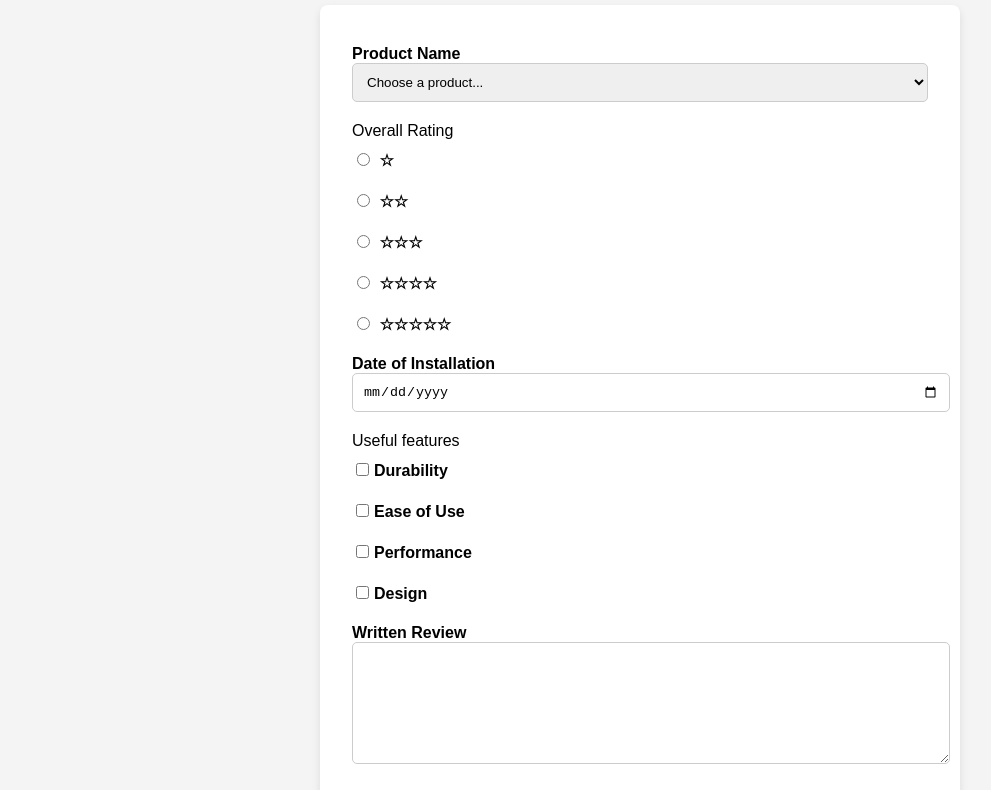
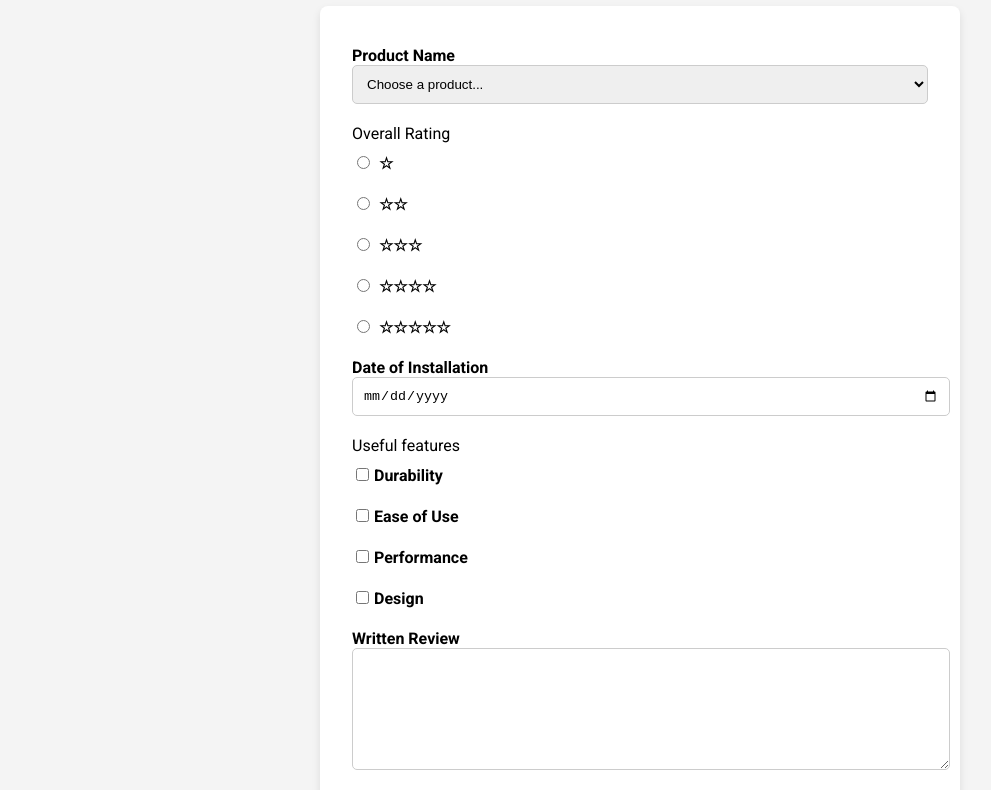
Before and after one commit to Wildstar7/wdd131, a plain HTML site: page form.html in a window 1280 px wide. Shown: the part 95-885 px from the top of the page, without its empty margins (0-991 px from the left). Drawn offline with Linux system fonts and the light colour scheme.

Commit message:
Added font to review assignment

```diff
--- a/form.html
+++ b/form.html
@@ -9,6 +9,9 @@
     <link rel="stylesheet" href="styles/review-form.css">
     <script src="scripts/form.js" defer></script>
     <script src="scripts/getdates.js" defer></script>
+    <link rel="preconnect" href="https://fonts.googleapis.com">
+    <link rel="preconnect" href="https://fonts.gstatic.com" crossorigin>
+    <link href="https://fonts.googleapis.com/css2?family=Roboto:ital,wght@0,100..900;1,100..900&display=swap" rel="stylesheet">
 </head>
 <body>
     <header>
--- a/styles/review-form.css
+++ b/styles/review-form.css
@@ -1,5 +1,5 @@
 body {
-    font-family: Arial, sans-serif;
+    font-family: 'Roboto',Arial, sans-serif;
     margin: 0;
     padding: 20px;
     background-color: #f4f4f4;
```
Also changed, not shown: review.html (+3 -0 lines).
